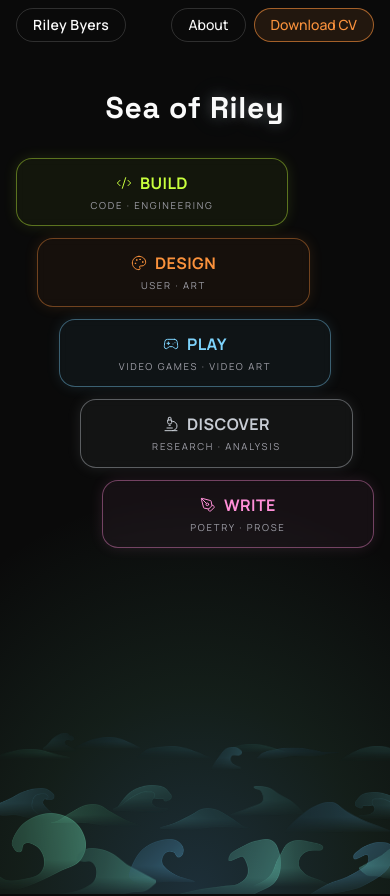
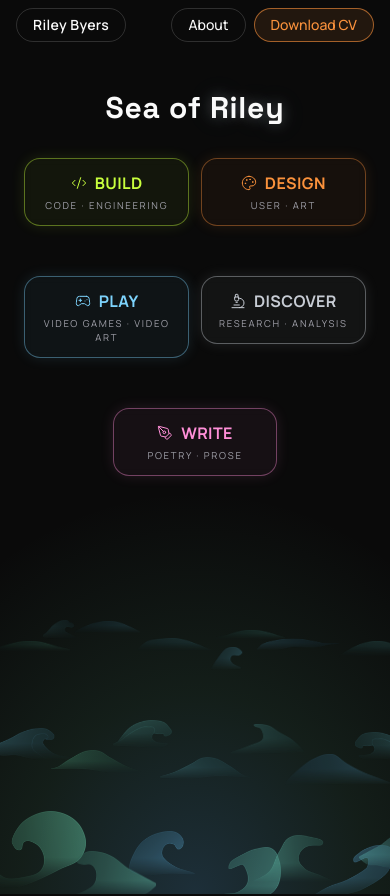
Before and after one commit to rileyb3/portfolio, a Next.js app: page / in a window 390 px wide. Shown: the top 896 px of the page. Built offline with nearby package versions, Linux system fonts and the light colour scheme.

Commit message:
Revert mobile cards to two-per-row and restore sea height; narrow the panel so water stays visible beside it

```diff
--- a/src/components/SeaScene.tsx
+++ b/src/components/SeaScene.tsx
@@ -36,19 +36,6 @@ const iconMap: Record<string, LucideIcon> = {
 // which is most of what keeps it from looking like a nav bar). Only used
 // at lg+; below that the cards fall back to a normal wrapped row, since
 // absolute scatter has nowhere to go on a phone.
-// Below lg the scatter collapses into a single stacked column, each card
-// stepped a little further right than the one above — the cascade Kate
-// City uses on a phone. Written as literal class strings so Tailwind's JIT
-// actually emits them, and cleared at lg where absolute positioning takes
-// over.
-const MOBILE_STAGGER = [
-  "ml-0",
-  "ml-[6%]",
-  "ml-[12%]",
-  "ml-[18%]",
-  "ml-[24%]",
-];
-
 const CARD_POS: Record<string, { left: string; top: string }> = {
   build: { left: "1%", top: "6%" },
   design: { left: "23%", top: "17%" },
@@ -362,8 +349,8 @@ export default function SeaScene() {
 
       {/* Cards. Wrapped row on small screens, scattered at five different
           altitudes on lg+. */}
-      <div className="relative z-20 mx-auto flex min-h-[46vh] max-w-6xl flex-col items-start gap-3 px-4 pt-8 sm:gap-4 lg:block lg:max-w-none lg:px-0 lg:pt-0">
-        {disciplines.map((d, i) => {
+      <div className="relative z-20 mx-auto flex min-h-[46vh] max-w-6xl flex-wrap items-start justify-center gap-3 px-4 pt-8 sm:gap-4 lg:block lg:max-w-none lg:px-0 lg:pt-0">
+        {disciplines.map((d) => {
           const Icon = iconMap[d.id] ?? Code2;
           // A card also lights when you point at a wave it owns — which is
           // how a shared project shows that it belongs to two disciplines
@@ -405,11 +392,9 @@ export default function SeaScene() {
                 left: pos?.left,
                 top: pos?.top,
               }}
-              className={`group flex w-[76%] flex-col items-center gap-1 rounded-2xl border px-4 py-3 text-center backdrop-blur-sm transition-all duration-300 sm:w-[60%] sm:px-6 sm:py-4 lg:absolute lg:ml-0 lg:w-[16rem] ${
-                MOBILE_STAGGER[i % MOBILE_STAGGER.length]
-              } ${dimmed ? "opacity-40" : "opacity-100"} ${
-                isFocused ? "-translate-y-1 scale-[1.03]" : "hover:-translate-y-0.5"
-              }`}
+              className={`group flex w-[46%] max-w-[15rem] flex-col items-center gap-1 rounded-2xl border px-4 py-3 text-center backdrop-blur-sm transition-all duration-300 sm:w-auto sm:min-w-[13rem] sm:px-6 sm:py-4 lg:absolute lg:w-[16rem] ${
+                dimmed ? "opacity-40" : "opacity-100"
+              } ${isFocused ? "-translate-y-1 scale-[1.03]" : "hover:-translate-y-0.5"}`}
             >
               <span className="flex items-center gap-2">
                 <Icon
@@ -455,7 +440,12 @@ export default function SeaScene() {
       <aside
         ref={panelRef}
         aria-hidden={!activeId}
-        className={`fixed right-0 top-0 z-[60] flex h-[100svh] w-full max-w-md flex-col overflow-y-auto border-l border-white/10 bg-surface/95 px-6 pb-16 pt-8 backdrop-blur-xl transition-transform duration-500 ease-out sm:px-8 ${
+        // w-[86%] rather than w-full: on a phone a full-width panel wipes
+        // the scene out entirely, and the point of the layout is seeing the
+        // water light up next to what you picked. The strip left over also
+        // gives back the tap-outside-to-close that a full-bleed panel takes
+        // away.
+        className={`fixed right-0 top-0 z-[60] flex h-[100svh] w-[86%] max-w-md flex-col overflow-y-auto border-l border-white/10 bg-surface/95 px-6 pb-16 pt-8 backdrop-blur-xl transition-transform duration-500 ease-out sm:px-8 ${
           activeId ? "translate-x-0" : "pointer-events-none translate-x-full"
         }`}
       >
--- a/src/components/sea/Sea.tsx
+++ b/src/components/sea/Sea.tsx
@@ -104,10 +104,7 @@ export default function Sea({
 
   return (
     <div
-      // Shorter on phones: the five cards stack into a tall column there,
-      // and a 72vh sea would run straight up behind them. Kate City does
-      // the same — cards in clear space, skyline held to the bottom strip.
-      className="absolute inset-x-0 bottom-0 h-[40vh] sm:h-[78vh]"
+      className="absolute inset-x-0 bottom-0 h-[72vh] sm:h-[78vh]"
       style={{ cursor: hoverSlug ? "pointer" : "default" }}
       onPointerMove={(e) => {
         const hit = pick(e.clientX, e.clientY);
```
